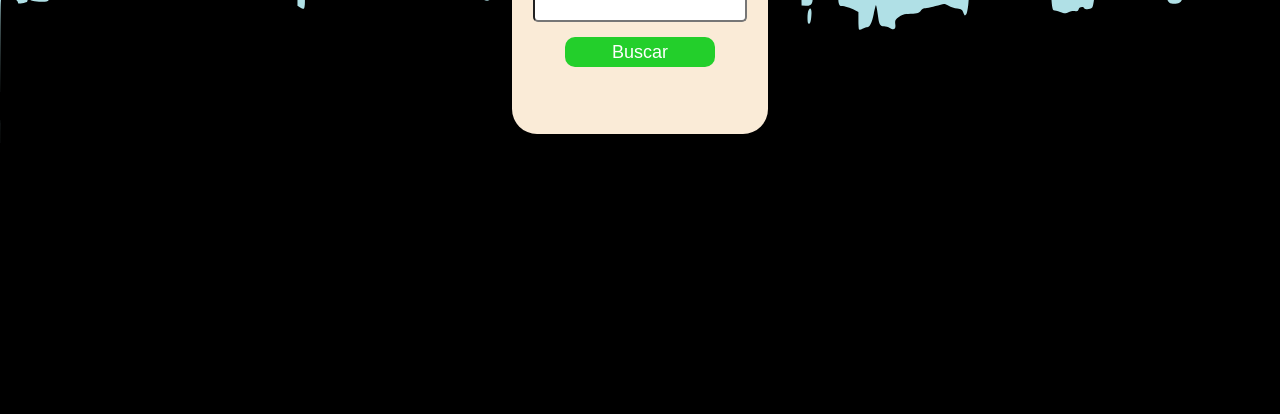
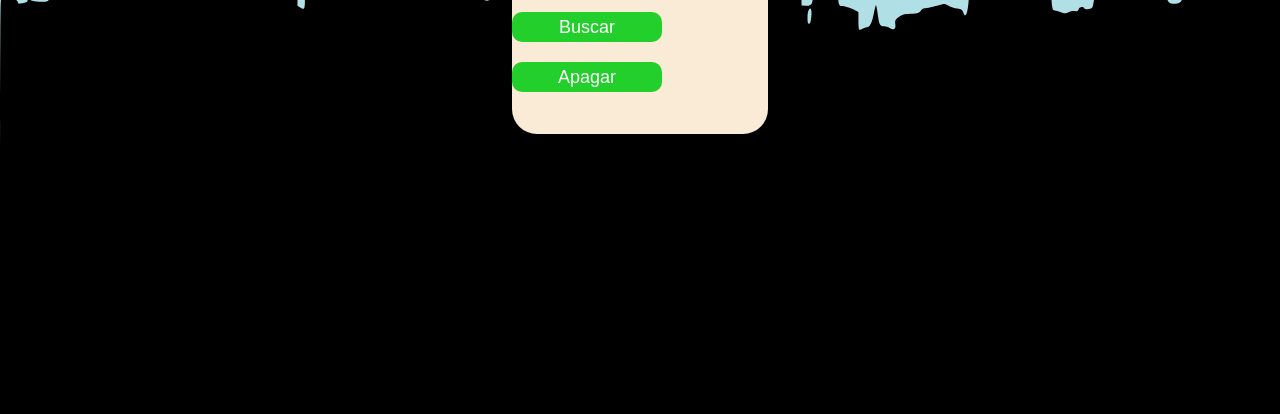
Before and after one commit to nattanslobato/viaCEP, a plain HTML site: page index.html in a window 1280 px wide. Shown: the part 386-800 px from the top of the page. Drawn offline with Linux system fonts and the light colour scheme.

Commit message:
feat: adding clear button.

```diff
--- a/index.html
+++ b/index.html
@@ -16,7 +16,10 @@
             <h1>ViaCEP
             </h1>
             <input type="text" id="cep" maxlength="8">
-            <button onclick="buscarEndereco()">Buscar</button>
+            <div id="buttons">
+                <button onclick="buscarEndereco()">Buscar</button>
+                <button onclick="apagarResposta()">Apagar</button>
+            </div>
             <div id="resultado">
             </div>
         </div>
--- a/script.js
+++ b/script.js
@@ -28,3 +28,7 @@ const mostrarDados = (data) => {
     `
   }
 }
+
+const apagarResposta = () => {
+  resultado.innerHTML = ''
+}
```
Also changed, not shown: img/background.jpg (deleted).
